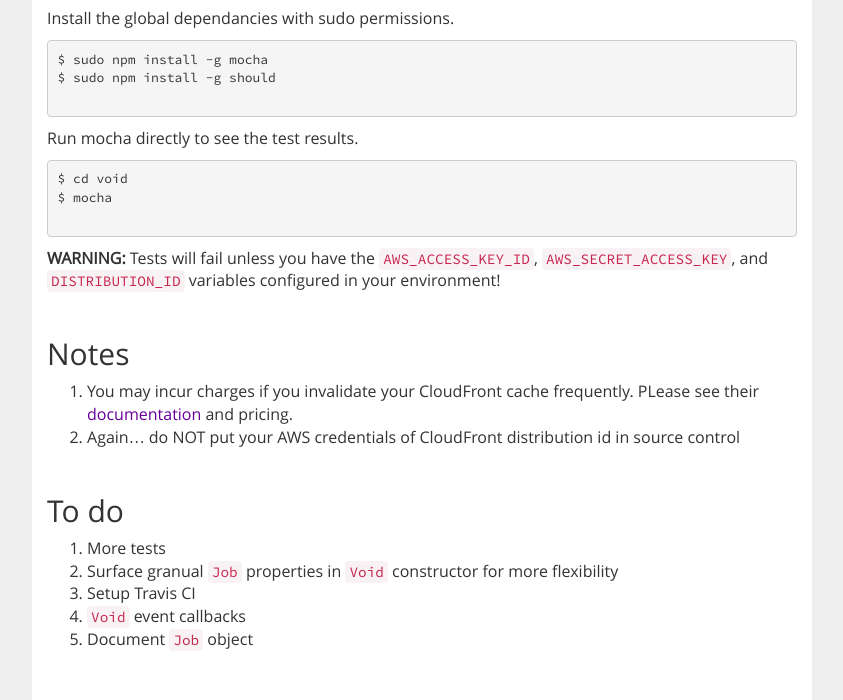
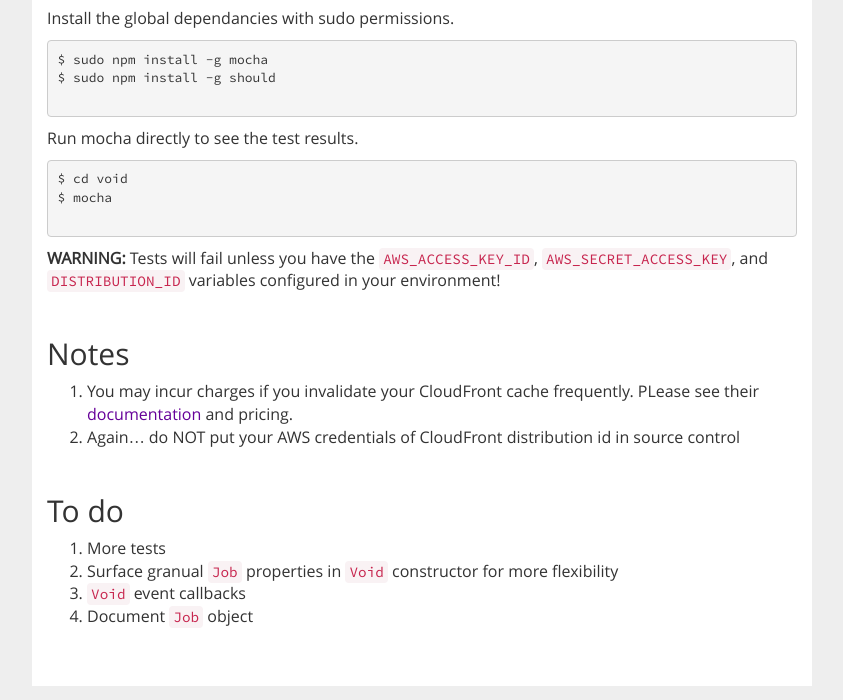
Before and after one commit to edj-boston/voidjs-com, a plain HTML site: page index.html in a window 1280 px wide. Shown: the part 2378-3078 px from the top of the page, without its empty margins (218-1061 px from the left). Drawn offline with Linux system fonts and the light colour scheme.

Commit message:
Removing Travis CI action item

```diff
--- a/index.html
+++ b/index.html
@@ -160,7 +160,6 @@ $ mocha
 					<ol>
 						<li>More tests</li>
 						<li>Surface granual <code>Job</code> properties in <code>Void</code> constructor for more flexibility</li>
-						<li>Setup Travis CI</li>
 						<li><code>Void</code> event callbacks</li>
 						<li>Document <code>Job</code> object</li>
 					</ol>
```
